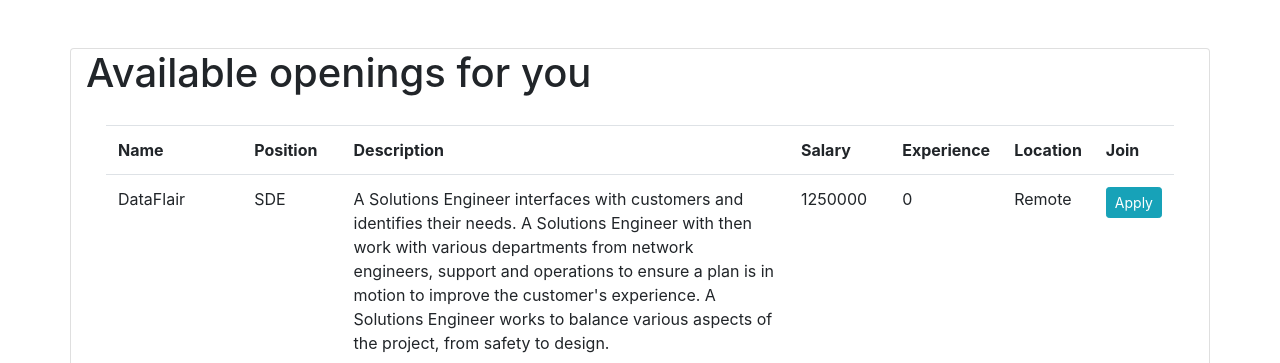
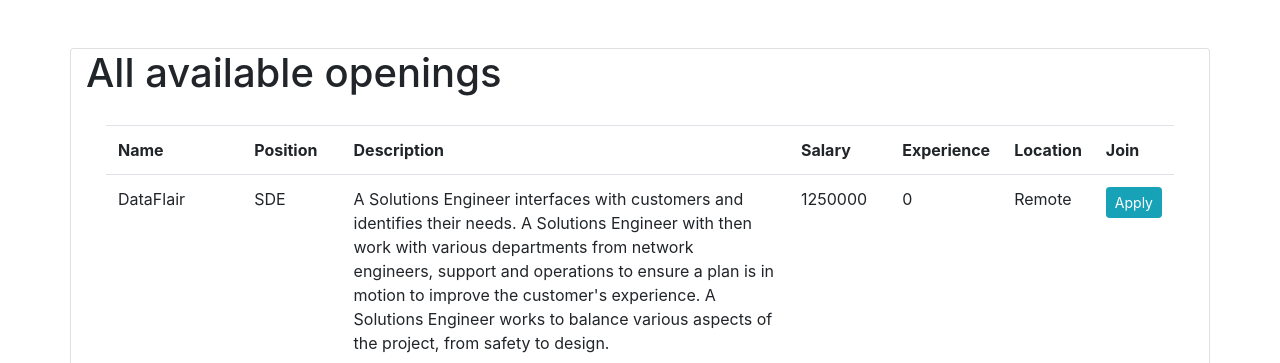
Before and after one commit to mansij27/FinalCapstone, a Django app: page / in a window 1280 px wide. Shown: the part 56-419 px from the top of the page. Run offline with Django 3.2, Linux system fonts and the light colour scheme; data comes from the database, SQL or seed files in the repository; some libraries are stand-ins or nearby versions.

Commit message:
Update Jobseeker.html

```diff
--- a/JobPortal/templates/Jobseeker.html
+++ b/JobPortal/templates/Jobseeker.html
@@ -3,7 +3,7 @@
 
 {% block content %}
 <div class="container card">
-    <h1>Available openings for you</h1>
+    <h1>All available openings</h1>
     <div class="card-body">
         <table class="table table-hover">
             <tr>
```
